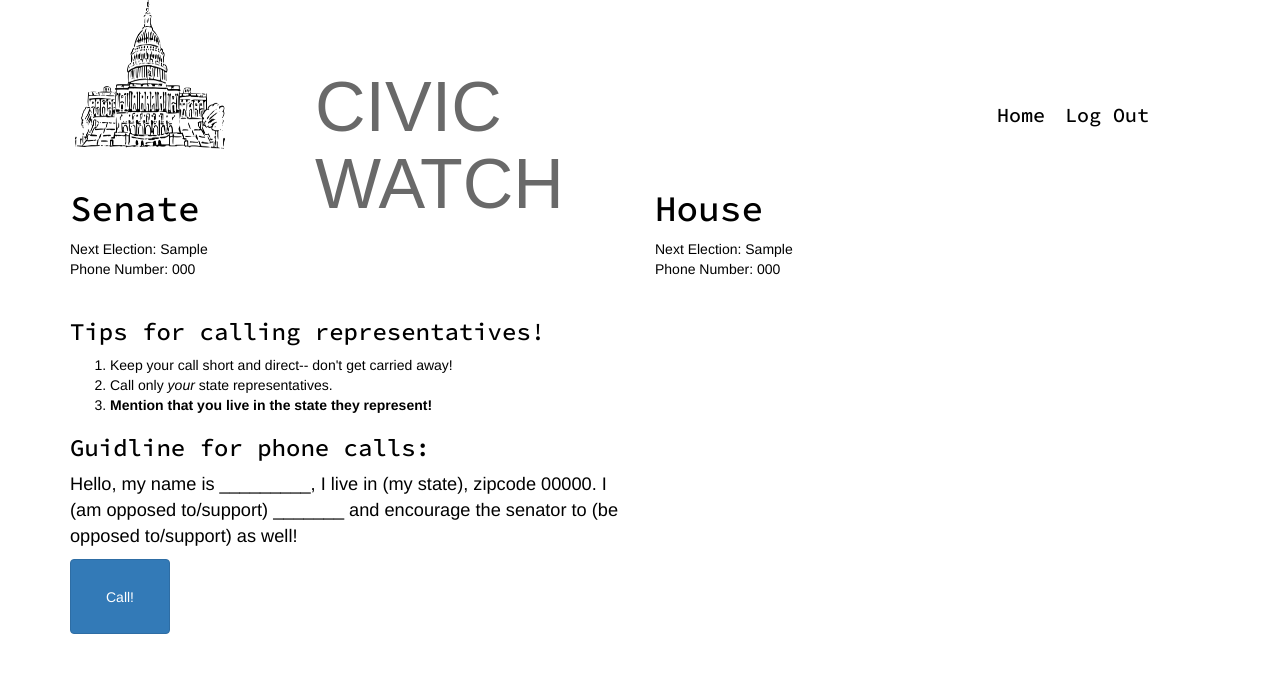
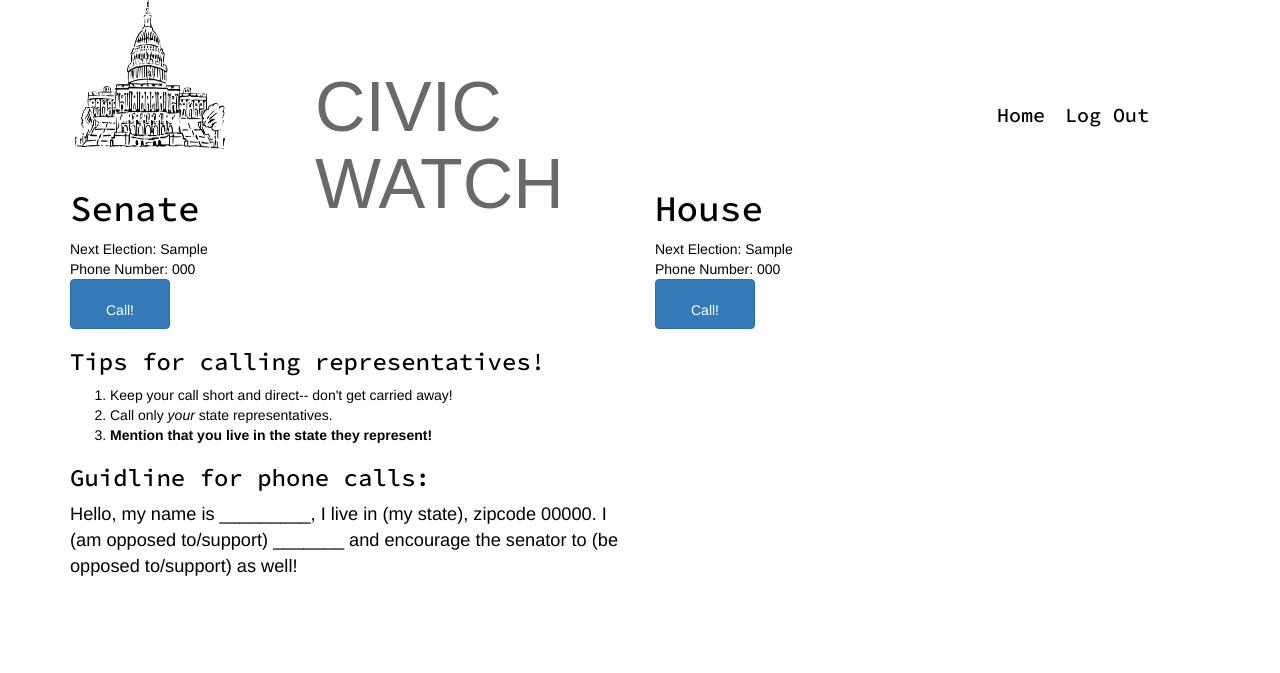
Before and after one commit to syoon123/innovate_or_die, a Flask app: template templates/legislators.html in a window 1280 px wide. Shown: the part 21-694 px from the top of the page. Run offline with Flask 2, Linux system fonts and the light colour scheme; the template is opened without the code that fills it: most values are stand-ins (such as "Sample title", 1, 10 or a date in 2020); parts of the project's set-up code (start-up, migrations or seed data) failed here and were passed over; some libraries are stand-ins or nearby versions; some web fonts are replaced.

Commit message:
change buttons

```diff
--- a/templates/legislators.html
+++ b/templates/legislators.html
@@ -57,8 +57,9 @@
               <li>Next Election: {{ person.next_election }}</li>
               <li>Phone Number: {{ person.phone }} </li>
             </ul>
+	    <button class="btn btn-primary space" type="button" style="width:100px;height:50px;">Call!</button>
+	    <br/>
 
-        	   <br/>
             {% endfor %}
           </ul>
           <h3>Tips for calling representatives!</h3>
@@ -70,9 +71,6 @@
 
           <h3>Guidline for phone calls:</h3>
           <p>Hello, my name is _________, I live in (my state), zipcode 00000. I (am opposed to/support) _______ and encourage the senator to (be opposed to/support) as well! </p>
-
-            <button class="btn btn-primary space" type="button" style="width:100px;height:75px;">Call!</button>
-
 
 
         </div>
@@ -95,8 +93,10 @@
 
             </ul>
           </ul>
+	  <button class="btn btn-primary space" type="button" style="width:100px;height:50px;">Call!</button>
+          <br/>
 
-        	  <br/>
+
           {% endfor %}
         </div>
       </div>
```
Also changed, not shown: data/database.db. Lines whose indentation alone changed are shown as unchanged.
